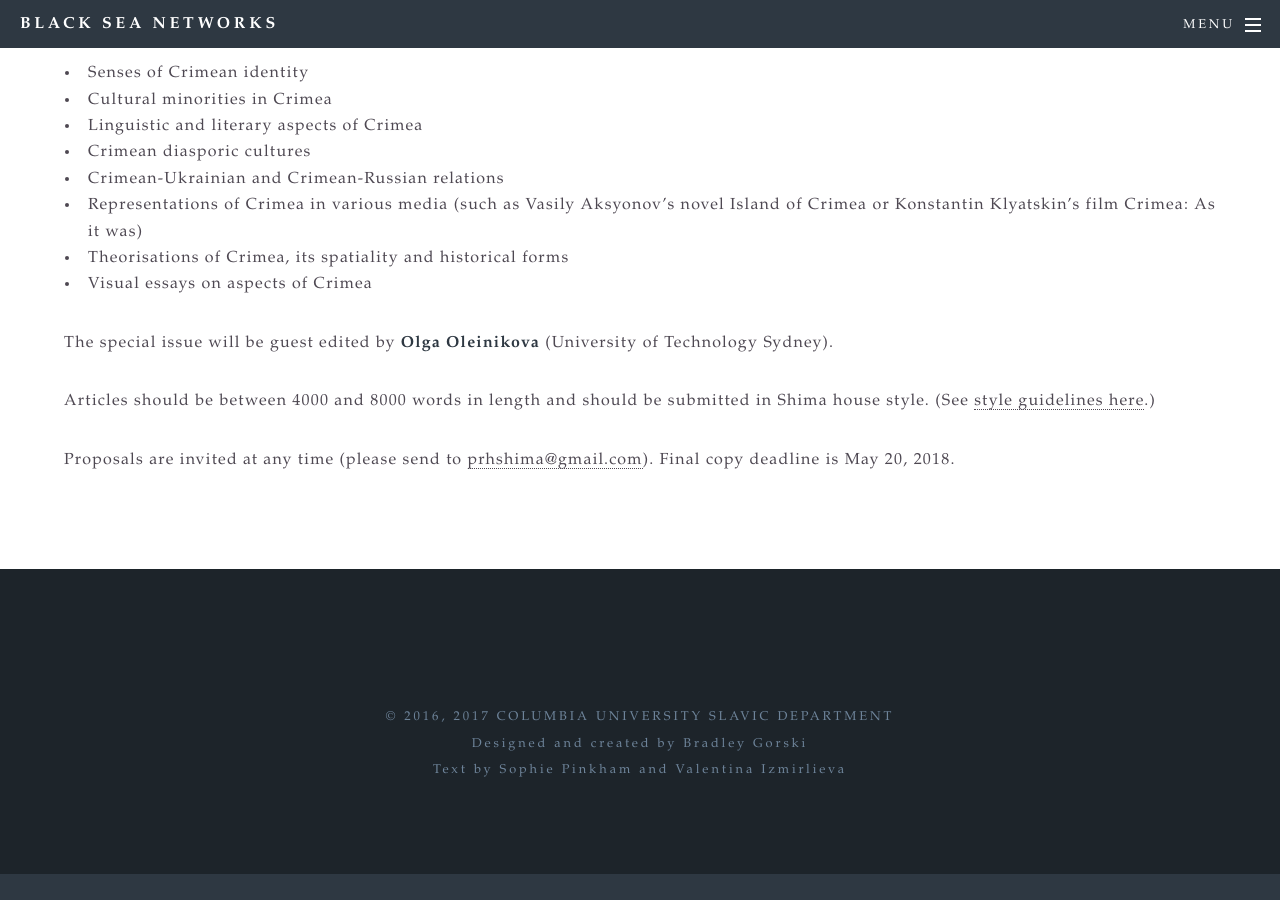
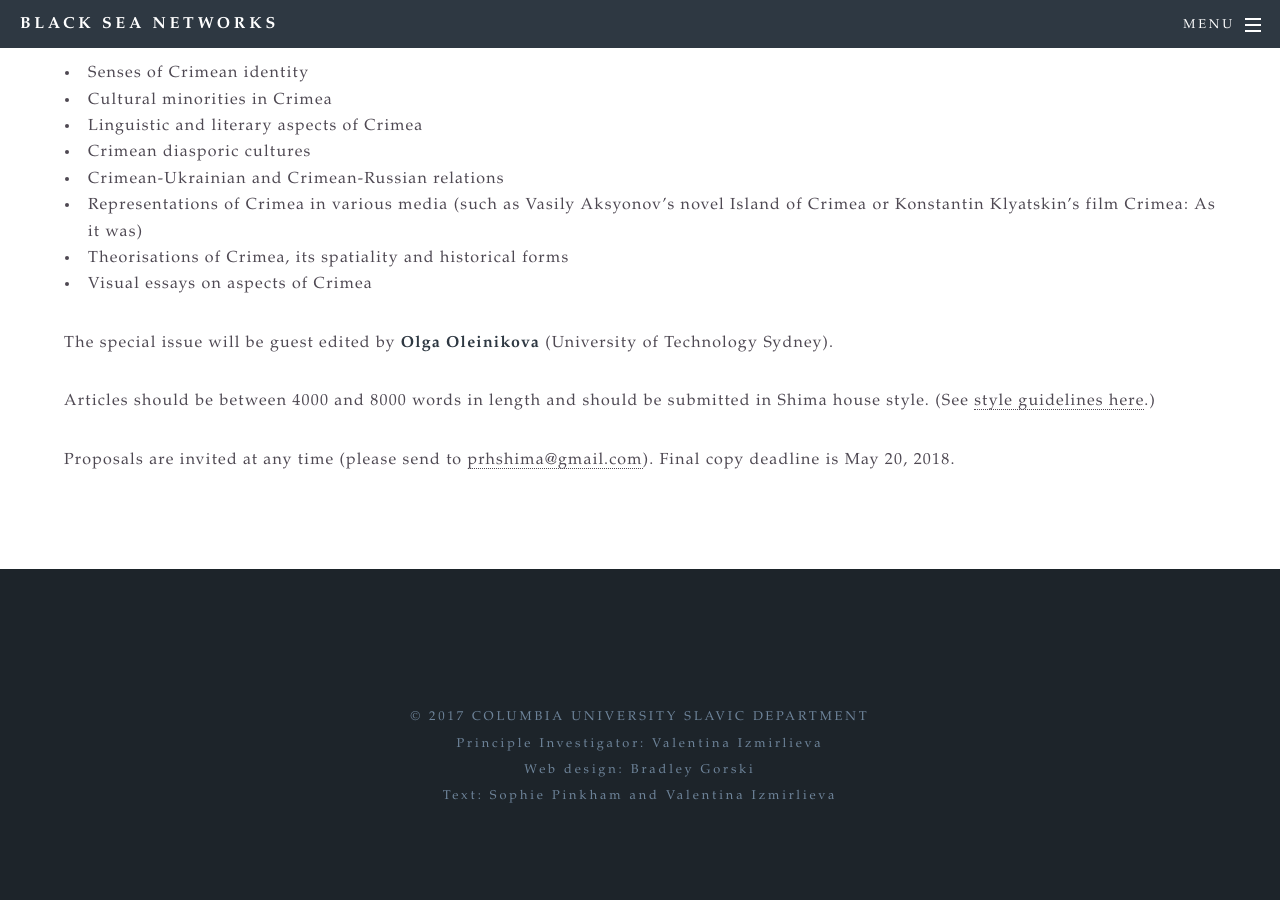
Before and after one commit to bradleygorski/blackseanet, a Jekyll site: the page built from cfps.html, in a window 1280 px wide and 900 px high, scrolled down 735 px. Built offline with Jekyll 4.4.1, drawn with Linux system fonts in a browser that asks for light colours; before the commit the page ends 1609 px from its top, so only the background shows below that.

Commit message:
Updated footer

```diff
--- a/_includes/footer.html
+++ b/_includes/footer.html
@@ -6,12 +6,13 @@
   <ul class="copyright">
     <li>&copy; {% assign thisyear = site.time | date: "%Y" %}
     {% if site.first_published %}
-      {% capture diff %}{{ site.first_published | minus:thisyear }}{% endcapture %}
+      {% capture diff %}{{ thisyear }}{% endcapture %}
       {% if diff contains '-' %}{{ site.first_published }},{% endif %}
     {% endif %}
     {{ thisyear }}
     {% if site.owner %}{{ site.owner }}{% else %}{{ site.title }}{% endif %}</li>
-    <p class='override'>Designed and created by Bradley Gorski
-    <br> Text by Sophie Pinkham and Valentina Izmirlieva</p>
+    <p class='override'>Principle Investigator: Valentina Izmirlieva
+    <br>Web design: Bradley Gorski
+    <br>Text: Sophie Pinkham and Valentina Izmirlieva</p>
   </ul>
 </footer>
```
